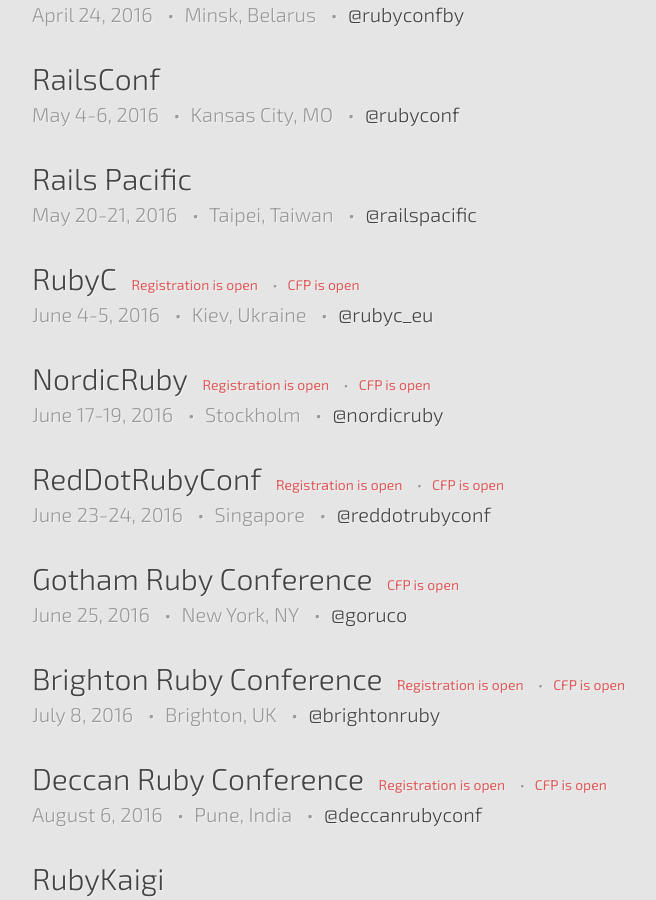
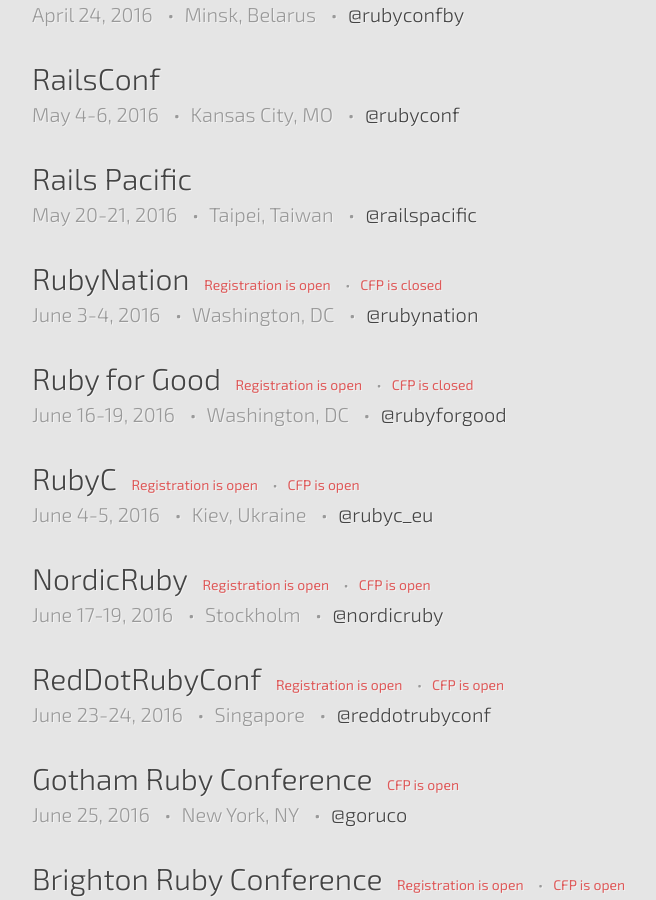
Before and after one commit to ruby-conferences/ruby-conferences.github.io, a Jekyll site: the page built from index.html, in a window 1280 px wide and 900 px high, scrolled down 702 px. Shown: the whole window, without its empty margins (208-864 px from the left). Built offline with Jekyll 4.4.1, drawn with Linux system fonts in a browser that asks for light colours.

Commit message:
Update current.yml
Added rubynation and ruby for good :)

```diff
--- a/_data/current.yml
+++ b/_data/current.yml
@@ -23,6 +23,22 @@
   dates: "May 20-21, 2016"
   url: http://railspacific.com/
   twitter: railspacific
+
+- name: RubyNation
+  location: Washington, DC
+  dates: "June 3-4, 2016"
+  url: http://www.rubynation.org/
+  twitter: rubynation
+  reg_phrase: Registration is open
+  cfp_phrase: CFP is closed
+
+- name: Ruby for Good
+  location: Washington, DC
+  dates: "June 16-19, 2016"
+  url: http://www.rubyforgood.org/
+  twitter: rubyforgood
+  reg_phrase: Registration is open
+  cfp_phrase: CFP is closed
 
 - name: RubyC
   location: Kiev, Ukraine
```
